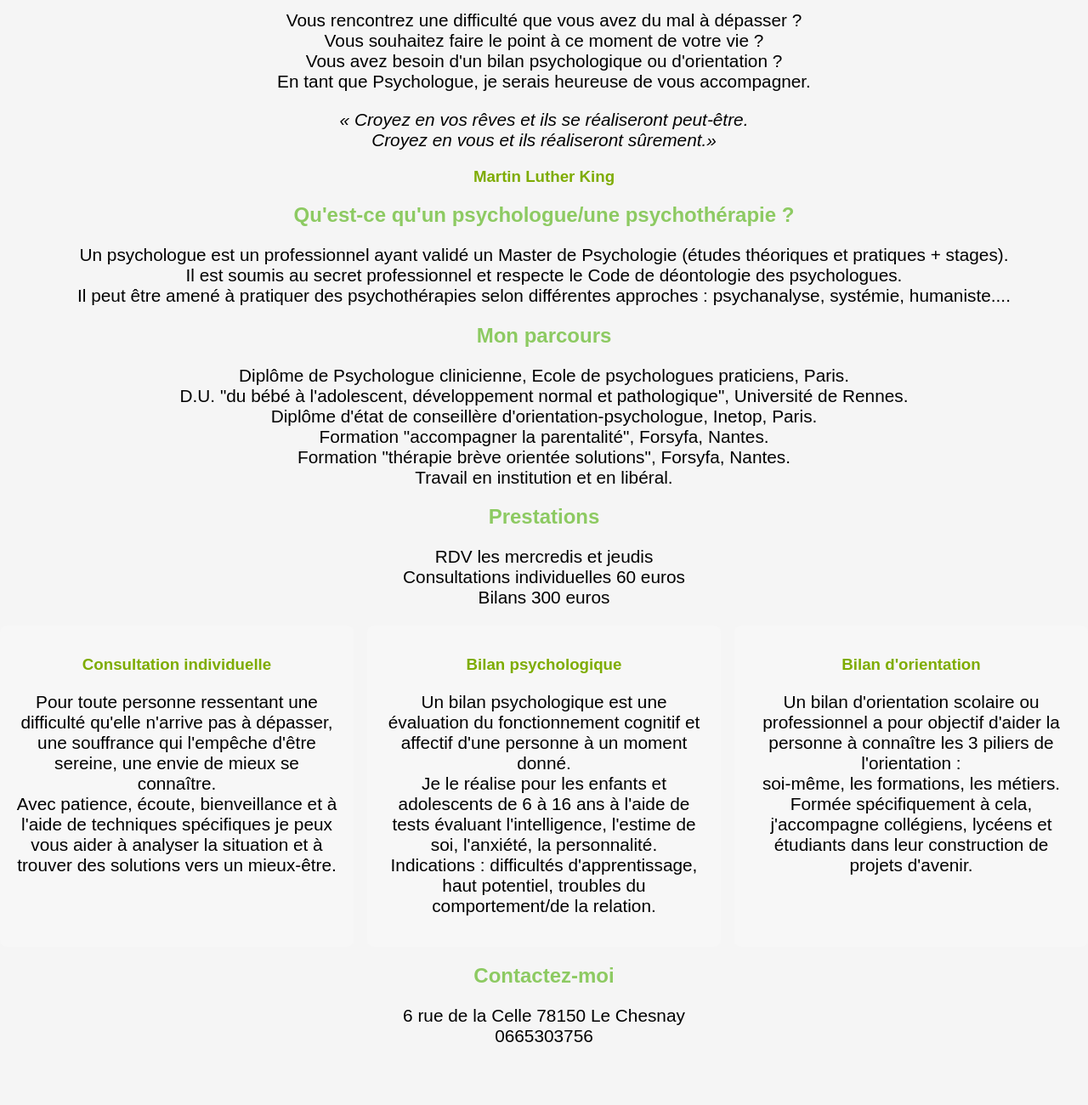
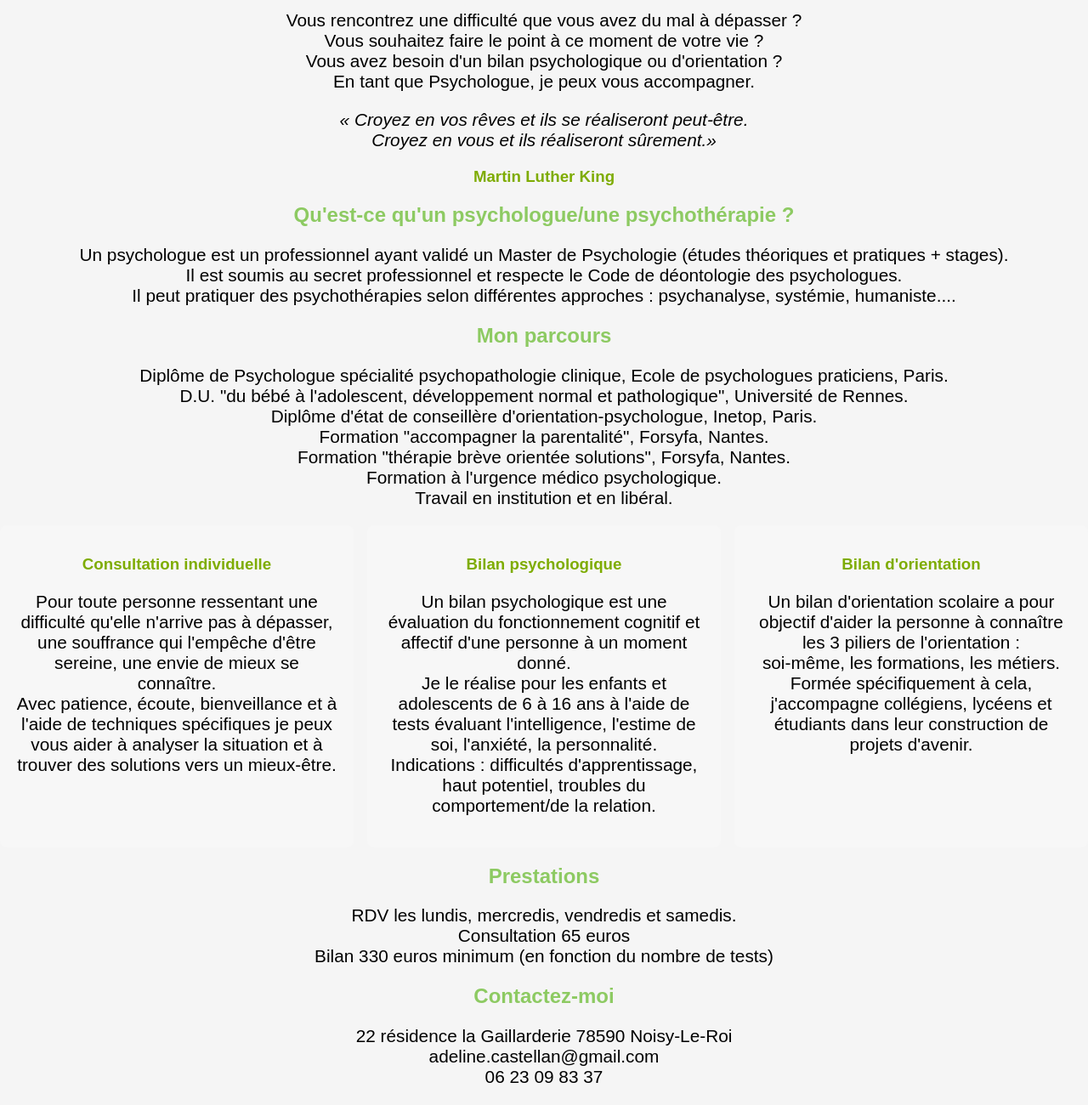
Before and after one commit to derin-25/Adeline-Castellan-Psychologue-Clinicienne, a plain HTML site: page index.html in a window 1280 px wide. Shown: the part 267-1567 px from the top of the page at 85% size. Before the commit the page ends 1519 px from the top, so only its background shows below. Drawn offline with Linux system fonts and the light colour scheme.

Commit message:
Add files via upload

```diff
--- a/index.html
+++ b/index.html
@@ -20,7 +20,7 @@
 			<p>Vous rencontrez une difficulté que vous avez du mal à dépasser ? <br>
 			Vous souhaitez faire le point à ce moment de votre vie ? <br>
 			Vous avez besoin d'un bilan psychologique ou d'orientation ?<br>
-			En tant que Psychologue, je serais heureuse de vous accompagner.</p>
+			En tant que Psychologue, je peux vous accompagner.</p>
 			<p><em>« Croyez en vos rêves et ils se réaliseront peut-être.<br>
 			Croyez en vous et ils réaliseront sûrement.»</em></p>
 			<h3>Martin Luther King</h3>
@@ -29,23 +29,19 @@
 			<h2 class="titre2">Qu'est-ce qu'un psychologue/une psychothérapie ?</h2>
 			<p>Un psychologue est un professionnel ayant validé un Master de Psychologie (études théoriques et pratiques + stages).<br>
 			Il est soumis au secret professionnel et respecte le Code de déontologie des psychologues.<br>
-			Il peut être amené à pratiquer des psychothérapies selon différentes approches : psychanalyse, systémie, humaniste....<br></p>
+			Il peut pratiquer des psychothérapies selon différentes approches : psychanalyse, systémie, humaniste....<br></p>
 		</section>
 		<section>
 			<h2 class="titre2">Mon parcours</h2>
-			<p>Diplôme de Psychologue clinicienne, Ecole de psychologues praticiens, Paris.<br>
+			<p>Diplôme de Psychologue spécialité psychopathologie clinique, Ecole de psychologues praticiens, Paris.<br>
 			D.U. "du bébé à l'adolescent, développement normal et pathologique", Université de Rennes.<br>
 			Diplôme d'état de conseillère d'orientation-psychologue, Inetop, Paris.<br>
 			Formation "accompagner la parentalité", Forsyfa, Nantes.<br>
 			Formation "thérapie brève orientée solutions", Forsyfa, Nantes.<br>
+			Formation à l'urgence médico psychologique.<br>
 			Travail en institution et en libéral. </p>
 		</section>
 		<section>
-			<h2 class="titre2">Prestations</h2>
-			<p>RDV les mercredis et jeudis<br>
-			Consultations individuelles 60 euros<br>
-			Bilans 300 euros<br></p>
-
 			<div class="prestation-table">
 				<div class="prestation-col">
 					<h3>Consultation individuelle</h3>
@@ -60,14 +56,20 @@
 				</div>
 				<div class="prestation-col">
 					<h3>Bilan d'orientation</h3>
-					<p>Un bilan d'orientation scolaire ou professionnel a pour objectif d'aider la personne à connaître les 3 piliers de l'orientation :<br>
+					<p>Un bilan d'orientation scolaire a pour objectif d'aider la personne à connaître les 3 piliers de l'orientation :<br>
 					soi-même, les formations, les métiers. Formée spécifiquement à cela, j'accompagne collégiens, lycéens et étudiants dans leur construction de projets d'avenir.</p>
 				</div>
 			</div>
+			<h2 class="titre2">Prestations</h2>
+				<p>RDV les lundis, mercredis, vendredis et samedis.<br>
+				Consultation 65 euros<br>
+				Bilan 330 euros minimum (en fonction du nombre de tests)<br></p>
 		</section>
 		<footer>
 			<h2 class="titre2">Contactez-moi</h2>
-			<p>6 rue de la Celle 78150 Le Chesnay<br> 0665303756</p>
+			<p>22 résidence la Gaillarderie 78590 Noisy-Le-Roi<br>
+				adeline.castellan@gmail.com<br>
+				 06 23 09 83 37</p>
 		</footer>
 	</body>
 </html>
```
